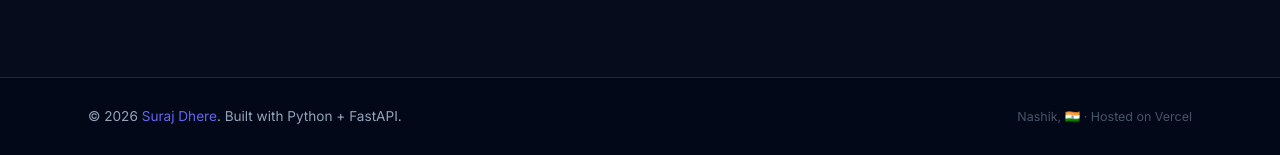
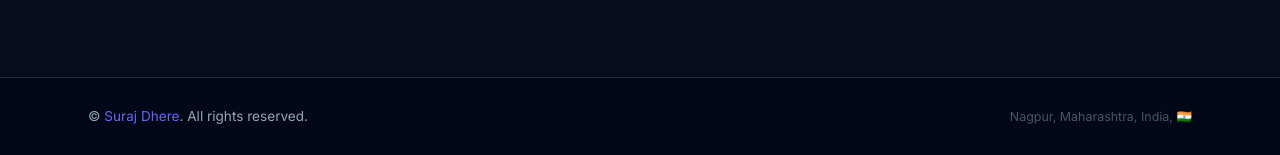
Before and after one commit to Suraj-8300/suraj-dev, a FastAPI app: page / in a window 1280 px wide. Shown: the part 3902-4057 px from the top of the page. Run offline with FastAPI, Linux system fonts and the light colour scheme.

Commit message:
Updated location

```diff
--- a/main.py
+++ b/main.py
@@ -23,6 +23,9 @@ from email.mime.text import MIMEText
 from email.mime.multipart import MIMEMultipart
 from pathlib import Path
 from typing import Optional
+from datetime import datetime
+
+current_year = datetime.now().year
 
 # ── App setup ──────────────────────────────────────────────────────────────
 app = FastAPI(title="Suraj Portfolio")
--- a/templates/index.html
+++ b/templates/index.html
@@ -277,8 +277,8 @@
 <!-- ═══ FOOTER ═══ -->
 <footer>
   <div class="container footer-inner">
-    <p>© 2026 <span class="accent">{{ meta.name }}</span>. Built with Python + FastAPI.</p>
-    <p class="footer-right">Nashik, 🇮🇳 · Hosted on Vercel</p>
+    <p>© {{ current_year }} <span class="accent">{{ meta.name }}</span>. All rights reserved.</p>
+    <p class="footer-right">{{ meta.location }}, 🇮🇳</p>
   </div>
 </footer>
 
```
